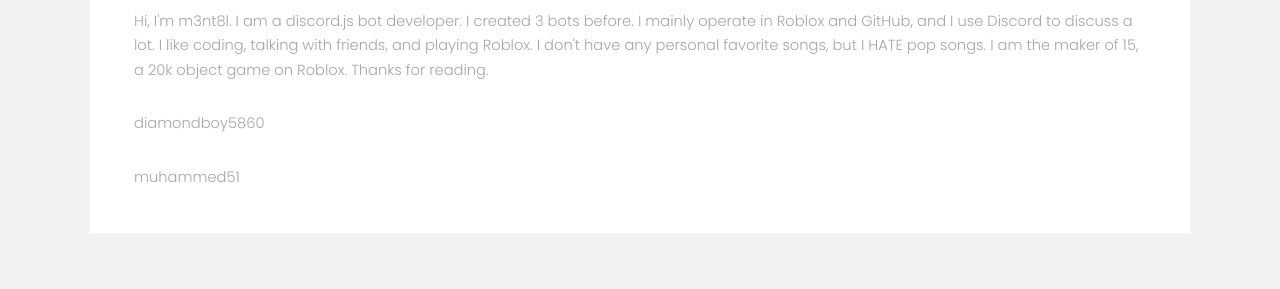
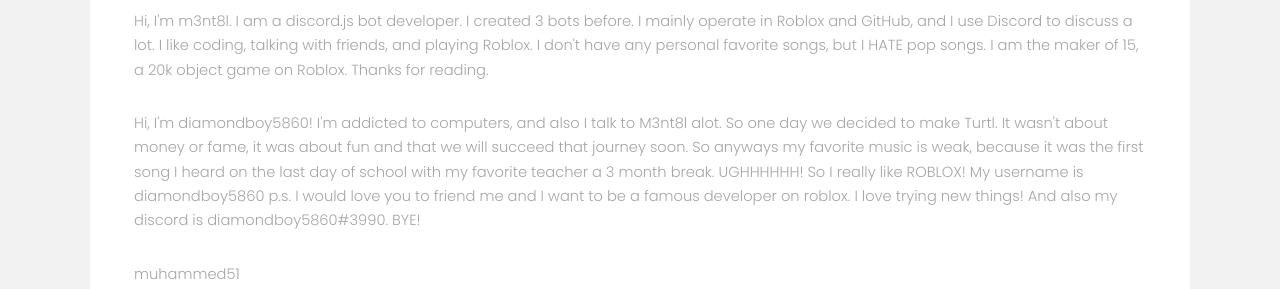
Before and after one commit to m3ntalhtml/turtl, a plain HTML site: page generic.html in a window 1280 px wide. Shown: the part 511-800 px from the top of the page. Drawn offline with Linux system fonts and the light colour scheme.

Commit message:
Update generic.html

```diff
--- a/generic.html
+++ b/generic.html
@@ -51,7 +51,7 @@
 							</header>
 							<p>Hi, I'm m3nt8l. I am a discord.js bot developer. I created 3 bots before. I mainly operate in Roblox and GitHub, and I use Discord to discuss a lot. I like coding, talking with friends, and playing Roblox. I don't have any personal favorite songs, but I HATE pop songs. I am the maker of 15, a 20k object game on Roblox. Thanks for reading.</p>
 
-							<p>diamondboy5860</p>
+							<p>Hi, I'm diamondboy5860! I'm addicted to computers, and also I talk to M3nt8l alot. So one day we decided to make Turtl. It wasn't about money or fame, it was about fun and that we will succeed that journey soon. So anyways my favorite music is weak, because it was the first song I heard on the last day of school with my favorite teacher a 3 month break. UGHHHHHH! So I really like ROBLOX! My username is diamondboy5860 p.s. I would love you to friend me and I want to be a famous developer on roblox. I love trying new things! And also my discord is diamondboy5860#3990. BYE!</p>
 
 							<p>muhammed51 </p>
 						</div>
```
